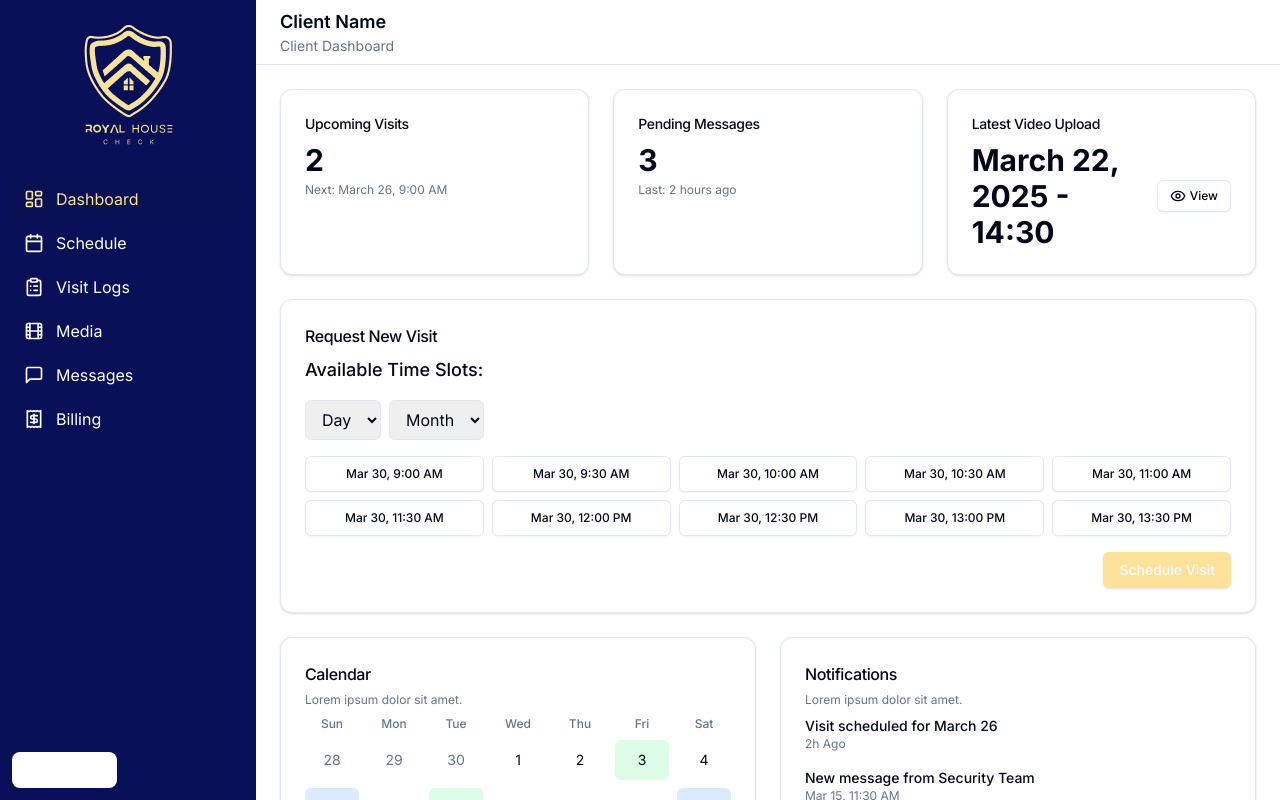
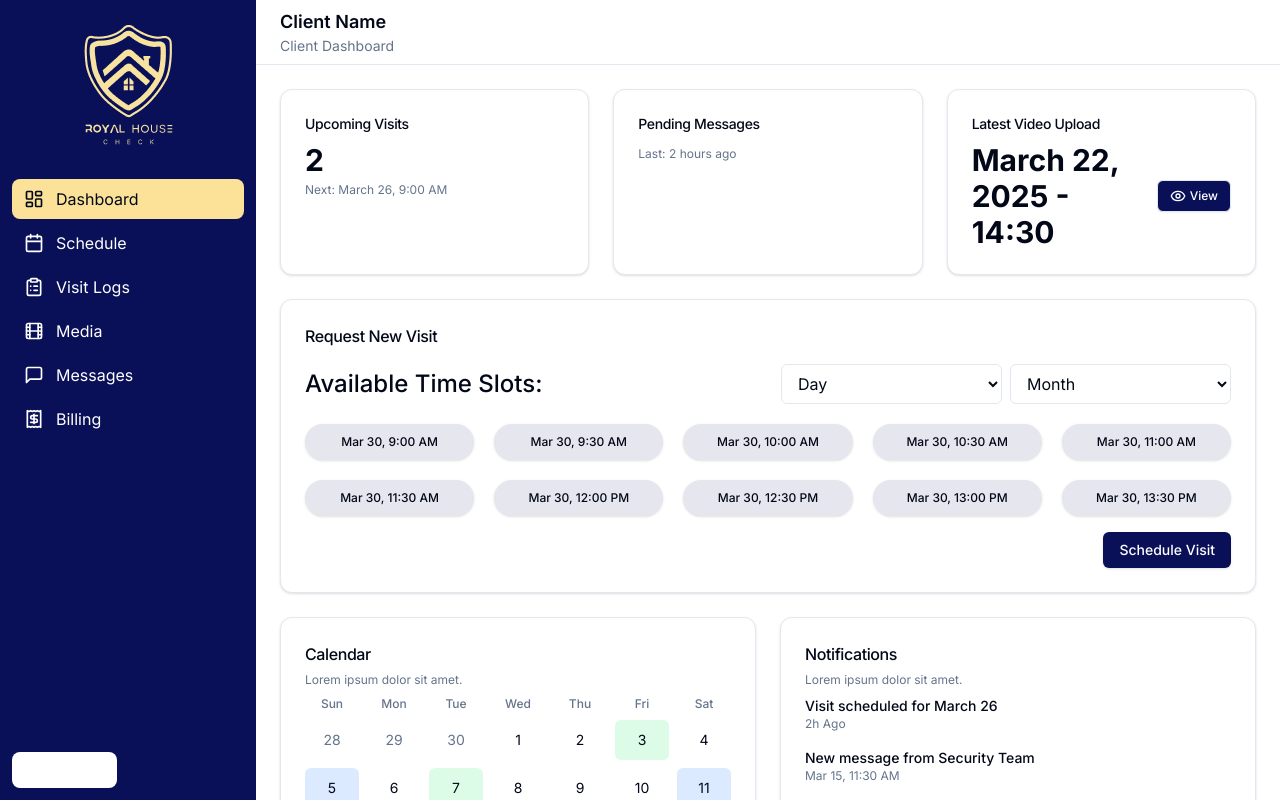
Before and after one commit to fahim37/lharris-frontend, a Next.js app: page /dashboard in a window 1280 px wide. Shown: the top 800 px of the page. Built offline with nearby package versions, Linux system fonts and the light colour scheme; no server answers.

Commit message:
pending message api done

```diff
--- a/src/app/(website)/dashboard/page.tsx
+++ b/src/app/(website)/dashboard/page.tsx
@@ -10,27 +10,46 @@ import { Button } from "@/components/ui/button";
 import { Card, CardContent, CardHeader, CardTitle } from "@/components/ui/card";
 import { ScheduleVisitDialog } from "@/components/dashboard/schedule-visit-dialog";
 import { useSession } from "next-auth/react";
-
+import { useQuery } from "@tanstack/react-query";
 
 export default function DashboardPage() {
   const [scheduleDialogOpen, setScheduleDialogOpen] = useState(false);
 
   const session = useSession();
   const userInfo = session?.data?.user;
-  console.log(userInfo)
-
+  const userID = session?.data?.user?.id
+  const token = session?.data?.accessToken;
 
   const handleScheduleVisit = () => {
     setScheduleDialogOpen(true);
   };
 
+  const {data : pendingMessage = ""} =  useQuery({
+    queryKey : ['[pending-message'],
+    queryFn : async () => {
+      const res = await fetch(`${process.env.NEXT_PUBLIC_API_URL}/messages/pending-count/${userID}`, {
+        headers : {
+          Authorization : `Bearer ${token}`
+        }
+      });
+
+      if (!res.ok) {
+        throw new Error('Failed to fetch pending messages');
+      }
+
+      const data = await res.json();
+      return data;
+    }
+  })
+
+  console.log(pendingMessage)
 
 
   return (
     <DashboardLayout
       title="Client Name"
       subtitle="Client Dashboard"
-      userName= {userInfo?.name}
+      userName={userInfo?.name}
       userRole={userInfo?.role}
     >
       <div className="grid gap-6">
@@ -55,7 +74,7 @@ export default function DashboardPage() {
               </CardTitle>
             </CardHeader>
             <CardContent>
-              <div className="text-3xl font-bold">3</div>
+              <div className="text-3xl font-bold">{pendingMessage?.data}</div>
               <div className="text-xs text-muted-foreground mt-1">
                 Last: 2 hours ago
               </div>
@@ -74,7 +93,7 @@ export default function DashboardPage() {
                   <Button
                     variant="outline"
                     size="sm"
-                    className="h-8 gap-1"
+                    className="h-8 gap-1 bg-[#091057] text-white"
                     onClick={() => toast.info("Video viewer would open here")}
                   >
                     <Eye className="h-3.5 w-3.5" />
@@ -94,25 +113,26 @@ export default function DashboardPage() {
           </CardHeader>
           <CardContent>
             <div>
-              <h3 className="text-lg font-medium mb-4">
+              <div className="flex items-center justify-between mb-5 mt-2">
+                <h3 className="text-2xl font-medium">
                   Available Time Slots:
                 </h3>
-              <div className="flex justify-between items-center mb-4">
+                <div className="flex justify-between items-center">
                   <div className="flex gap-2">
-                  <select className="px-3 py-2 rounded-md border">
+                    <select className="px-3 py-2 rounded-md border w-[221px] bg-inherit">
                       <option>Day</option>
                     </select>
-                  <select className="px-3 py-2 rounded-md border">
+                    <select className="px-3 py-2 rounded-md border w-[221px] bg-inherit">
                       <option>Month</option>
                     </select>
                   </div>
                 </div>
-              <div className="grid grid-cols-2 sm:grid-cols-3 md:grid-cols-5 gap-2 mb-4">
+              </div>
+              <div className="grid grid-cols-2 sm:grid-cols-3 md:grid-cols-5 gap-5 mb-4">
                 {Array.from({ length: 10 }).map((_, i) => (
                   <Button
                     key={i}
-                    variant="outline"
-                    className="text-xs py-1 px-2"
+                    className="text-xs py-1 px-2 rounded-3xl border-none bg-[#e6e7ee] text-[] hover:bg-[#091057] hover:text-white"
                     onClick={handleScheduleVisit}
                   >
                     Mar 30, {9 + Math.floor(i / 2)}:{i % 2 === 0 ? "00" : "30"}{" "}
@@ -122,7 +142,7 @@ export default function DashboardPage() {
               </div>
               <div className="flex justify-end">
                 <Button
-                  className="bg-primary text-primary-foreground hover:bg-primary/90"
+                  className="bg-[#091057] hover:bg-[#091057] text-white"
                   onClick={handleScheduleVisit}
                 >
                   Schedule Visit
--- a/src/components/dashboard/sidebar.tsx
+++ b/src/components/dashboard/sidebar.tsx
@@ -105,9 +105,9 @@ export function Sidebar({ className }: SidebarProps) {
             >
               <div
                 className={cn(
-                  "flex items-center gap-3 rounded-lg px-3 py-2 text-md transition-all hover:text-primary",
+                  "flex items-center gap-3 rounded-lg px-3 py-2 text-md transition-all",
                   route.active
-                    ? "bg-secondary-foreground/10 text-primary"
+                    ? "bg-primary"
                     : "text-white"
                 )}
               >
```
Also changed, not shown: 1 other file (tests, documents, lock files or other folders). Lines whose indentation alone changed are shown as unchanged.
